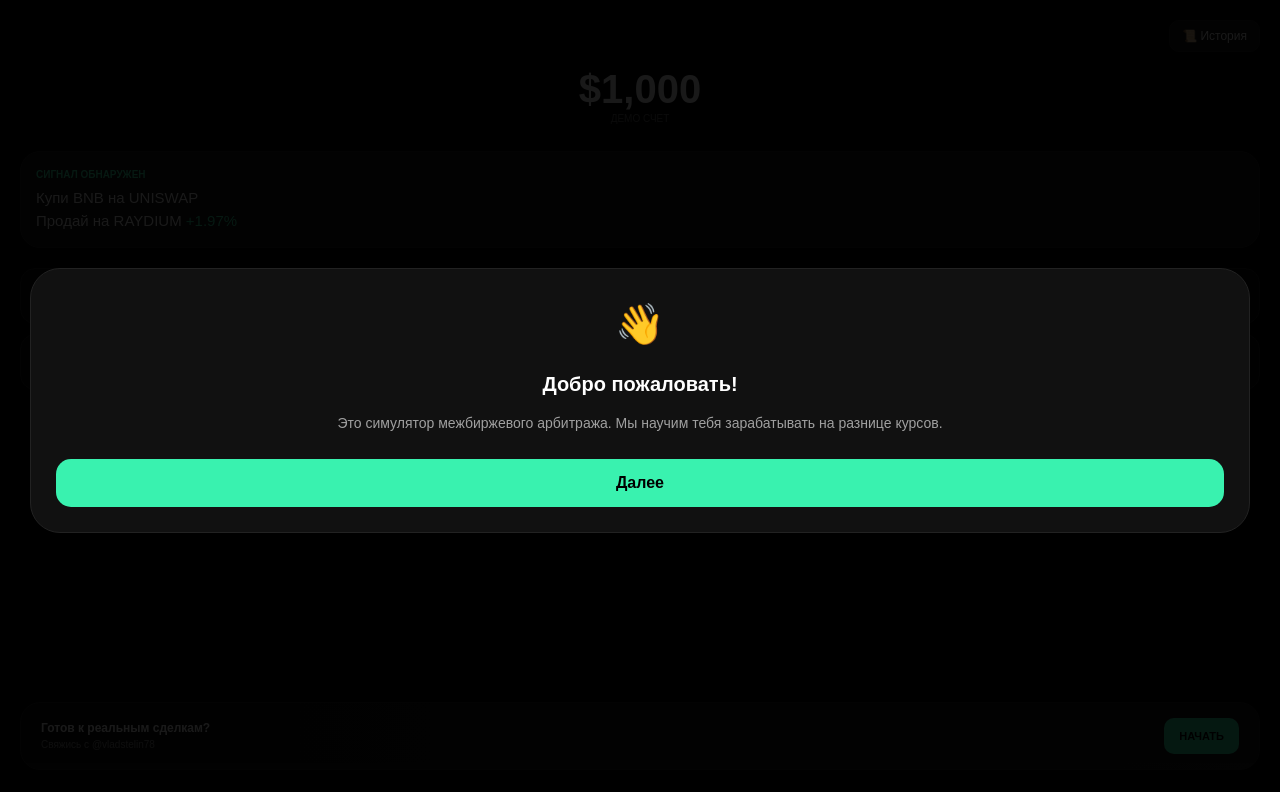
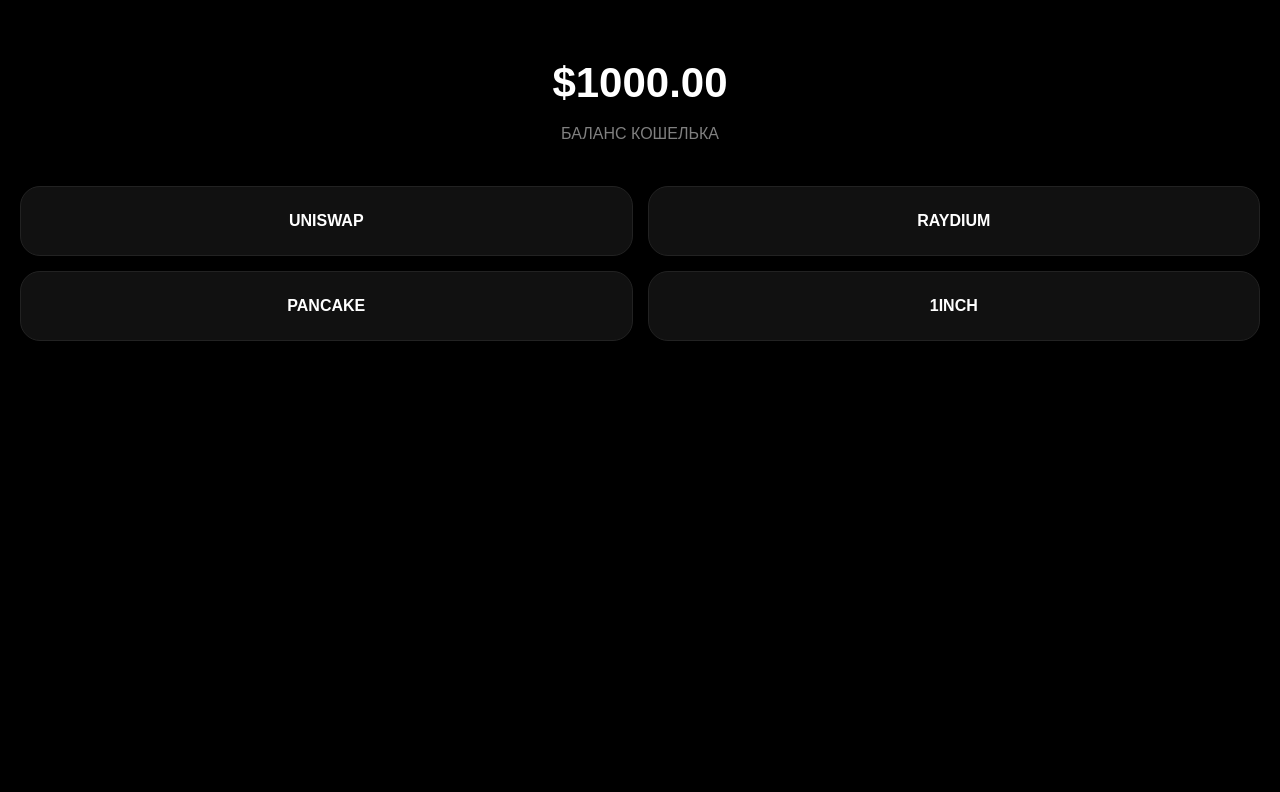
Before and after one commit to katyakuznezc-cmd/treidgame, a React (Vite) app: page / in a window 1280 px wide. Shown: the top 792 px of the page. Built offline with nearby package versions, Linux system fonts and the light colour scheme.

Commit message:
Update App.jsx

```diff
--- a/src/App.jsx
+++ b/src/App.jsx
@@ -1,6 +1,14 @@
 import React, { useState, useEffect } from 'react';
 
-// --- Данные активов и бирж ---
+// --- Константы сетей ---
+const NETWORKS = {
+  ETH: { name: 'Ethereum', icon: 'https://cryptologos.cc/logos/ethereum-eth-logo.png', color: '#627EEA' },
+  BSC: { name: 'BNB Chain', icon: 'https://cryptologos.cc/logos/bnb-bnb-logo.png', color: '#F3BA2F' },
+  SOL: { name: 'Solana', icon: 'https://cryptologos.cc/logos/solana-sol-logo.png', color: '#14F195' },
+  POLY: { name: 'Polygon', icon: 'https://cryptologos.cc/logos/polygon-matic-logo.png', color: '#8247E5' },
+  ARB: { name: 'Arbitrum', icon: 'https://cryptologos.cc/logos/arbitrum-arb-logo.png', color: '#28A0F0' }
+};
+
 const ASSETS = {
   USDT: { symbol: 'USDT', name: 'Tether', price: 1, icon: 'https://cryptologos.cc/logos/tether-usdt-logo.png' },
   SOL: { symbol: 'SOL', name: 'Solana', price: 145.50, icon: 'https://cryptologos.cc/logos/solana-sol-logo.png' },
@@ -8,59 +16,28 @@ const ASSETS = {
   BNB: { symbol: 'BNB', name: 'BNB', price: 605.20, icon: 'https://cryptologos.cc/logos/bnb-bnb-logo.png' },
   DOGE: { symbol: 'DOGE', name: 'Dogecoin', price: 0.16, icon: 'https://cryptologos.cc/logos/dogecoin-doge-logo.png' },
   XRP: { symbol: 'XRP', name: 'XRP', price: 0.62, icon: 'https://cryptologos.cc/logos/xrp-xrp-logo.png' },
-  ADA: { symbol: 'ADA', name: 'Cardano', price: 0.45, icon: 'https://cryptologos.cc/logos/cardano-ada-logo.png' },
-  AVAX: { symbol: 'AVAX', name: 'Avalanche', price: 35.80, icon: 'https://cryptologos.cc/logos/avalanche-avax-logo.png' },
-  MATIC: { symbol: 'MATIC', name: 'Polygon', price: 0.72, icon: 'https://cryptologos.cc/logos/polygon-matic-logo.png' },
-  DOT: { symbol: 'DOT', name: 'Polkadot', price: 7.10, icon: 'https://cryptologos.cc/logos/polkadot-new-dot-logo.png' },
   TRX: { symbol: 'TRX', name: 'TRON', price: 0.12, icon: 'https://cryptologos.cc/logos/tron-trx-logo.png' }
 };
+
 const DEXES = ['UNISWAP', 'RAYDIUM', 'PANCAKE', '1INCH'];
 
-export default function FullAppWithTutorial() {
+export default function AppWithNetworks() {
   const [balanceUSDT, setBalanceUSDT] = useState(() => Number(localStorage.getItem('arb_balance')) || 1000.00);
   const [wallet, setWallet] = useState(() => JSON.parse(localStorage.getItem('arb_wallet')) || {});
-  const [history, setHistory] = useState(() => JSON.parse(localStorage.getItem('arb_history')) || []);
-  const [showTutorial, setShowTutorial] = useState(() => !localStorage.getItem('arb_tut_done'));
-  const [tutStep, setTutStep] = useState(0);
-
   const [activeDex, setActiveDex] = useState(null);
-  const [view, setView] = useState('main');
-  const [signal, setSignal] = useState(null);
+  const [currentNet, setCurrentNet] = useState(NETWORKS.ETH);
+  const [showNetList, setShowNetList] = useState(false);
   const [isProcessing, setIsProcessing] = useState(false);
-  const [notification, setNotification] = useState(null);
-  const [showTokenList, setShowTokenList] = useState(false);
-  const [selectingFor, setSelectingFor] = useState('pay');
   const [payToken, setPayToken] = useState(ASSETS.USDT);
   const [receiveToken, setReceiveToken] = useState(ASSETS.SOL);
   const [amount, setAmount] = useState('');
 
+  // При смене биржи ставим дефолтную сеть
   useEffect(() => {
-    localStorage.setItem('arb_balance', balanceUSDT);
-    localStorage.setItem('arb_wallet', JSON.stringify(wallet));
-    localStorage.setItem('arb_history', JSON.stringify(history));
-  }, [balanceUSDT, wallet, history]);
-
-  useEffect(() => {
-    if (!signal) {
-      const available = Object.values(ASSETS).filter(t => t.symbol !== 'USDT');
-      const coin = available[Math.floor(Math.random() * available.length)];
-      const shuffled = [...DEXES].sort(() => 0.5 - Math.random());
-      const profit = (Math.random() * 1.6 + 1.4).toFixed(2);
-      setSignal({ coin, buyAt: shuffled[0], sellAt: shuffled[1], profit: parseFloat(profit) });
-    }
-  }, [signal]);
-
-  const closeTutorial = () => {
-    setShowTutorial(false);
-    localStorage.setItem('arb_tut_done', 'true');
-  };
-
-  const tutorialSteps = [
-    { t: "Добро пожаловать!", d: "Это симулятор межбиржевого арбитража. Мы научим тебя зарабатывать на разнице курсов." },
-    { t: "Твой баланс", d: "Мы начислили тебе $1000 демо-средств. Используй их для первой сделки." },
-    { t: "Следи за сигналами", d: "В центре экрана появляются 'связки'. Купи монету на одной бирже и продай на другой, чтобы получить профит." },
-    { t: "Реальный счет", d: "Когда наберешься опыта — жми на кнопку связи с менеджером для торговли реальными активами!" }
-  ];
+    if (activeDex === 'PANCAKE') setCurrentNet(NETWORKS.BSC);
+    else if (activeDex === 'RAYDIUM') setCurrentNet(NETWORKS.SOL);
+    else if (activeDex === 'UNISWAP') setCurrentNet(NETWORKS.ETH);
+  }, [activeDex]);
 
   const handleSwap = () => {
     if (!amount || amount <= 0) return;
@@ -71,162 +48,107 @@ export default function FullAppWithTutorial() {
         if (balanceUSDT >= num) {
           setBalanceUSDT(b => b - num);
           setWallet(w => ({ ...w, [receiveToken.symbol]: (w[receiveToken.symbol] || 0) + (num / receiveToken.price) }));
-          setHistory(h => [{ id: Date.now(), details: `Куплено ${receiveToken.symbol}`, valStr: `-$${num.toFixed(2)}`, isPlus: false, time: new Date().toLocaleTimeString([], {hour:'2-digit', minute:'2-digit'}) }, ...h].slice(0, 30));
-          setNotification("Успешно куплено");
         }
       } else {
         const has = wallet[payToken.symbol] || 0;
         if (has >= num) {
-          const isCorrect = activeDex === signal?.sellAt && payToken.symbol === signal?.coin.symbol;
-          const prof = isCorrect ? signal.profit : 0;
-          const finalVal = (num * payToken.price) * (1 + prof/100);
-          setBalanceUSDT(b => b + finalVal);
+          setBalanceUSDT(b => b + (num * payToken.price));
           setWallet(w => ({ ...w, [payToken.symbol]: has - num }));
-          setHistory(h => [{ id: Date.now(), details: `Продажа ${payToken.symbol}`, valStr: `+$${finalVal.toFixed(2)}`, isPlus: true, time: new Date().toLocaleTimeString([], {hour:'2-digit', minute:'2-digit'}) }, ...h].slice(0, 30));
-          setNotification(prof > 0 ? `Профит: +$${(finalVal - (num * payToken.price)).toFixed(2)}` : "Сделка завершена");
-          setSignal(null);
         }
       }
       setIsProcessing(false);
       setAmount('');
-      setTimeout(() => setNotification(null), 3000);
-    }, 6000);
+    }, 5000);
   };
 
-  const theme = activeDex === 'PANCAKE' ? { bg: '#f6f6f9', text: '#280d5f', card: '#fff', input: '#eeeaf4' } :
-                activeDex === 'UNISWAP' ? { bg: '#fff', text: '#000', card: '#f7f8fa', input: '#fff' } :
-                { bg: '#0c0d21', text: '#fff', card: '#14162e', input: 'rgba(0,0,0,0.3)' };
+  const theme = activeDex === 'PANCAKE' ? { bg: '#f6f6f9', text: '#280d5f', card: '#fff' } :
+                activeDex === 'UNISWAP' ? { bg: '#fff', text: '#000', card: '#f7f8fa' } :
+                { bg: '#0c0d21', text: '#fff', card: '#14162e' };
 
   return (
     <div style={{ width: '100vw', height: '100dvh', background: '#000', color: '#fff', fontFamily: 'sans-serif', overflow: 'hidden' }}>
 
-      {/* ТУТОРИАЛ */}
-      {showTutorial && (
-        <div style={{ position: 'fixed', inset: 0, background: 'rgba(0,0,0,0.9)', zIndex: 10000, display: 'flex', alignItems: 'center', justifyContent: 'center', padding: 30 }}>
-          <div style={{ background: '#111', padding: 25, borderRadius: 30, border: '1px solid #222', textAlign: 'center', width: '100%' }}>
-            <div style={{ fontSize: 40, marginBottom: 15 }}>{['👋', '💰', '📉', '🚀'][tutStep]}</div>
-            <h3 style={{ margin: '0 0 10px 0', fontSize: 20 }}>{tutorialSteps[tutStep].t}</h3>
-            <p style={{ opacity: 0.6, fontSize: 14, lineHeight: '1.5', marginBottom: 25 }}>{tutorialSteps[tutStep].d}</p>
-            <button onClick={() => tutStep < 3 ? setTutStep(tutStep + 1) : closeTutorial()}
-                    style={{ width: '100%', background: '#39f2af', color: '#000', border: 'none', padding: 15, borderRadius: 15, fontWeight: 'bold' }}>
-              {tutStep < 3 ? "Далее" : "Понятно!"}
-            </button>
-          </div>
-        </div>
-      )}
-
-      {/* Лист токенов (как в прошлом коде) */}
-      {showTokenList && (
-        <div style={{ position: 'fixed', inset: 0, background: '#000', zIndex: 2000, padding: 20, display: 'flex', flexDirection: 'column' }}>
-          <div style={{ display: 'flex', justifyContent: 'space-between', marginBottom: 20 }}><h3>Токены</h3><button onClick={() => setShowTokenList(false)} style={{ color: '#fff', background: 'none', border: 'none', fontSize: 30 }}>&times;</button></div>
-          <div style={{ overflowY: 'auto' }}>
-            {Object.values(ASSETS).map(t => (
-              <div key={t.symbol} onClick={() => { if (selectingFor === 'pay') setPayToken(t); else setReceiveToken(t); setShowTokenList(false); }}
-                   style={{ display: 'flex', alignItems: 'center', gap: 15, padding: '15px 0', borderBottom: '1px solid #111' }}>
-                <img src={t.icon} width="30" height="30" />
-                <div style={{ flex: 1 }}><b>{t.symbol}</b></div>
-                <div style={{ color: '#39f2af' }}>{t.symbol === 'USDT' ? balanceUSDT.toFixed(2) : (wallet[t.symbol] || 0).toFixed(4)}</div>
-              </div>
+      {/* Главный экран выбора DEX */}
+      {!activeDex && (
+        <div style={{ padding: 20, textAlign: 'center' }}>
+          <h1 style={{ fontSize: 42, margin: '40px 0 10px' }}>${balanceUSDT.toFixed(2)}</h1>
+          <p style={{ opacity: 0.5, marginBottom: 40 }}>БАЛАНС КОШЕЛЬКА</p>
+          <div style={{ display: 'grid', gridTemplateColumns: '1fr 1fr', gap: 15 }}>
+            {DEXES.map(d => (
+              <button key={d} onClick={() => setActiveDex(d)} style={{ background: '#111', border: '1px solid #222', color: '#fff', padding: 25, borderRadius: 20, fontWeight: 'bold' }}>{d}</button>
             ))}
           </div>
         </div>
       )}
 
-      {notification && (
-        <div style={{ position: 'fixed', top: 20, left: '5%', width: '90%', background: '#39f2af', color: '#000', padding: 15, borderRadius: 15, zIndex: 3000, textAlign: 'center', fontWeight: 'bold' }}>{notification}</div>
-      )}
+      {/* Окно биржи */}
+      {activeDex && (
+        <div style={{ height: '100%', background: theme.bg, color: theme.text, display: 'flex', flexDirection: 'column' }}>
 
-      {/* Экран Истории */}
-      {view === 'history' && (
-        <div style={{ height: '100%', padding: 20, display: 'flex', flexDirection: 'column', boxSizing: 'border-box' }}>
-          <div style={{ display: 'flex', justifyContent: 'space-between', alignItems: 'center', marginBottom: 20 }}>
-            <h2 style={{ margin: 0 }}>История</h2>
-            <button onClick={() => setView('main')} style={{ color: '#fff', background: '#222', border: 'none', padding: '8px 15px', borderRadius: 10 }}>Назад</button>
+          {/* HEADER БИРЖИ С ВЫБОРОМ СЕТИ */}
+          <div style={{ padding: '15px 20px', display: 'flex', justifyContent: 'space-between', alignItems: 'center' }}>
+            <div style={{ display: 'flex', alignItems: 'center', gap: 10 }}>
+              <b style={{ fontSize: 18 }}>{activeDex}</b>
+              {/* КНОПКА СЕТИ */}
+              <div onClick={() => setShowNetList(true)} style={{ display: 'flex', alignItems: 'center', gap: 6, background: 'rgba(128,128,128,0.1)', padding: '5px 10px', borderRadius: 12, cursor: 'pointer' }}>
+                <img src={currentNet.icon} width="14" height="14" />
+                <span style={{ fontSize: 11, fontWeight: 'bold' }}>{currentNet.name} ▾</span>
+              </div>
+            </div>
+            <button onClick={() => setActiveDex(null)} style={{ background: 'none', border: 'none', color: 'inherit', fontSize: 14 }}>Выход</button>
           </div>
-          <div style={{ flex: 1, overflowY: 'auto' }}>
-            {history.map(h => (
-              <div key={h.id} style={{ display: 'flex', justifyContent: 'space-between', padding: '12px 0', borderBottom: '1px solid #111' }}>
-                <div><div>{h.details}</div><div style={{ fontSize: 10, opacity: 0.5 }}>{h.time}</div></div>
-                <div style={{ color: h.isPlus ? '#39f2af' : '#ff4d4d', fontWeight: 'bold' }}>{h.valStr}</div>
+
+          <div style={{ padding: 15 }}>
+            <div style={{ background: theme.card, padding: 20, borderRadius: 30, boxShadow: '0 10px 30px rgba(0,0,0,0.05)' }}>
+
+              {/* Поля обмена (упрощенно для примера) */}
+              <div style={{ background: 'rgba(128,128,128,0.05)', padding: 15, borderRadius: 20 }}>
+                <div style={{ fontSize: 11, opacity: 0.6, marginBottom: 10 }}>ВЫ ОТДАЕТЕ</div>
+                <input type="number" value={amount} onChange={e => setAmount(e.target.value)} placeholder="0.0" style={{ background: 'none', border: 'none', fontSize: 28, color: 'inherit', outline: 'none', width: '100%' }} />
               </div>
-            ))}
-          </div>
-        </div>
-      )}
 
-      {/* Главный экран */}
-      {view === 'main' && !activeDex && (
-        <div style={{ padding: 20, height: '100%', display: 'flex', flexDirection: 'column', boxSizing: 'border-box' }}>
-          <div style={{ display: 'flex', justifyContent: 'flex-end', marginBottom: 15 }}>
-            <button onClick={() => setView('history')} style={{ background: '#111', color: '#fff', border: '1px solid #222', padding: '8px 12px', borderRadius: 10, fontSize: 12 }}>📜 История</button>
-          </div>
-          <div style={{ textAlign: 'center', marginBottom: 25 }}>
-            <h1 style={{ fontSize: 40, margin: 0 }}>${balanceUSDT.toLocaleString(undefined, {maximumFractionDigits: 2})}</h1>
-            <div style={{ opacity: 0.4, fontSize: 10 }}>ДЕМО СЧЕТ</div>
-          </div>
-          {signal && (
-            <div style={{ background: '#111', padding: 15, borderRadius: 20, border: '1px solid #222', marginBottom: 20 }}>
-              <div style={{ color: '#39f2af', fontSize: 10, fontWeight: 'bold', marginBottom: 5 }}>СИГНАЛ ОБНАРУЖЕН</div>
-              <div style={{ fontSize: 15 }}>Купи {signal.coin.symbol} на {signal.buyAt}</div>
-              <div style={{ fontSize: 15 }}>Продай на {signal.sellAt} <span style={{ color: '#39f2af' }}>+{signal.profit}%</span></div>
-            </div>
-          )}
-          <div style={{ display: 'grid', gridTemplateColumns: '1fr 1fr', gap: 10, marginBottom: 'auto' }}>
-            {DEXES.map(d => <button key={d} onClick={() => setActiveDex(d)} style={{ background: '#111', border: '1px solid #222', color: '#fff', padding: '18px 0', borderRadius: 15, fontWeight: 'bold' }}>{d}</button>)}
-          </div>
-          {/* Баннер */}
-          <div style={{ background: 'linear-gradient(90deg, #111, #1a1a1a)', padding: '15px 20px', borderRadius: 20, border: '1px solid #222', display: 'flex', alignItems: 'center', gap: 10, marginBottom: 10 }}>
-            <div style={{ flex: 1 }}><div style={{ fontSize: 12, fontWeight: 'bold' }}>Готов к реальным сделкам?</div><div style={{ fontSize: 10, opacity: 0.5 }}>Свяжись с @vladstelin78</div></div>
-            <a href="https://t.me/vladstelin78" style={{ background: '#39f2af', color: '#000', textDecoration: 'none', padding: '10px 15px', borderRadius: 10, fontSize: 11, fontWeight: 'bold' }}>НАЧАТЬ</a>
-          </div>
-        </div>
-      )}
+              <div style={{ textAlign: 'center', margin: '10px 0' }}>↓</div>
 
-      {/* Биржа */}
-      {activeDex && view === 'main' && (
-        <div style={{ height: '100%', background: theme.bg, color: theme.text, animation: 'slideIn 0.3s', boxSizing: 'border-box' }}>
-          <div style={{ padding: 15, display: 'flex', justifyContent: 'space-between', alignItems: 'center' }}>
-            <b style={{ fontSize: 18 }}>{activeDex}</b>
-            <button onClick={() => setActiveDex(null)} style={{ background: 'rgba(0,0,0,0.1)', border: 'none', color: 'inherit', padding: '6px 12px', borderRadius: 10 }}>Назад</button>
-          </div>
-          <div style={{ padding: 15 }}>
-            <div style={{ background: theme.card, padding: 20, borderRadius: 28 }}>
-              <div style={{ background: theme.input, padding: 15, borderRadius: 20 }}>
-                <div style={{ display: 'flex', justifyContent: 'space-between', fontSize: 10, opacity: 0.7 }}><span>ОТДАЕТЕ</span><span onClick={() => setAmount(payToken.symbol === 'USDT' ? balanceUSDT : (wallet[payToken.symbol] || 0))} style={{ color: '#39f2af', fontWeight: 'bold' }}>МАКС</span></div>
-                <div style={{ display: 'flex', justifyContent: 'space-between', marginTop: 10 }}>
-                  <input type="number" value={amount} onChange={e => setAmount(e.target.value)} placeholder="0.0" style={{ background: 'none', border: 'none', fontSize: 24, color: 'inherit', outline: 'none', width: '60%' }} />
-                  <button onClick={() => {setShowTokenList(true); setSelectingFor('pay')}} style={{ background: 'none', border: 'none', color: 'inherit', fontWeight: 'bold' }}>{payToken.symbol} ▾</button>
-                </div>
+              <div style={{ background: 'rgba(128,128,128,0.05)', padding: 15, borderRadius: 20, marginBottom: 20 }}>
+                <div style={{ fontSize: 11, opacity: 0.6, marginBottom: 10 }}>ВЫ ПОЛУЧАЕТЕ</div>
+                <div style={{ fontSize: 28 }}>{amount ? (amount * 1.02).toFixed(2) : '0.0'}</div>
               </div>
-              <div style={{ textAlign: 'center', margin: '10px 0' }}>↓</div>
-              <div style={{ background: theme.input, padding: 15, borderRadius: 20, marginBottom: 20 }}>
-                <div style={{ fontSize: 10, opacity: 0.7 }}>ПОЛУЧАЕТЕ</div>
-                <div style={{ display: 'flex', justifyContent: 'space-between', marginTop: 10 }}>
-                  <div style={{ fontSize: 24 }}>{amount ? (payToken.symbol === 'USDT' ? (amount/receiveToken.price).toFixed(4) : (amount*payToken.price).toFixed(2)) : '0.0'}</div>
-                  <button onClick={() => {setShowTokenList(true); setSelectingFor('receive')}} style={{ background: 'none', border: 'none', color: 'inherit', fontWeight: 'bold' }}>{receiveToken.symbol} ▾</button>
-                </div>
-              </div>
-              <button onClick={handleSwap} style={{ width: '100%', padding: 20, borderRadius: 20, border: 'none', fontSize: 16, fontWeight: 'bold', background: activeDex === 'UNISWAP' ? '#ff007a' : '#39f2af', color: activeDex === 'UNISWAP' ? '#fff' : '#000' }}>
-                {isProcessing ? 'ОБРАБОТКА...' : 'ПОДТВЕРДИТЬ'}
+
+              <button onClick={handleSwap} style={{ width: '100%', padding: 20, borderRadius: 20, border: 'none', background: '#39f2af', color: '#000', fontWeight: 'bold', fontSize: 16 }}>
+                ПОДТВЕРДИТЬ
               </button>
             </div>
           </div>
+
+          {/* Всплывающий список сетей */}
+          {showNetList && (
+            <div style={{ position: 'fixed', inset: 0, background: 'rgba(0,0,0,0.8)', zIndex: 5000, display: 'flex', alignItems: 'flex-end' }}>
+              <div style={{ background: '#111', width: '100%', borderTopLeftRadius: 30, borderTopRightRadius: 30, padding: 25, color: '#fff' }}>
+                <div style={{ display: 'flex', justifyContent: 'space-between', marginBottom: 20 }}>
+                  <b>Выберите сеть</b>
+                  <button onClick={() => setShowNetList(false)} style={{ background: 'none', border: 'none', color: '#fff', fontSize: 20 }}>&times;</button>
+                </div>
+                {Object.values(NETWORKS).map(net => (
+                  <div key={net.name} onClick={() => { setCurrentNet(net); setShowNetList(false); }} style={{ display: 'flex', alignItems: 'center', gap: 15, padding: '15px 0', borderBottom: '1px solid #222' }}>
+                    <img src={net.icon} width="24" height="24" />
+                    <span style={{ fontWeight: currentNet.name === net.name ? 'bold' : 'normal' }}>{net.name}</span>
+                    {currentNet.name === net.name && <span style={{ marginLeft: 'auto', color: '#39f2af' }}>●</span>}
+                  </div>
+                ))}
+              </div>
+            </div>
+          )}
         </div>
       )}
 
       {isProcessing && (
-        <div style={{ position: 'fixed', inset: 0, background: 'rgba(0,0,0,0.96)', zIndex: 5000, display: 'flex', flexDirection: 'column', alignItems: 'center', justifyContent: 'center' }}>
-          <div className="loader"></div>
-          <div style={{ marginTop: 20 }}>ПРОВЕРКА В СЕТИ...</div>
+        <div style={{ position: 'fixed', inset: 0, background: 'rgba(0,0,0,0.9)', zIndex: 6000, display: 'flex', flexDirection: 'column', alignItems: 'center', justifyContent: 'center' }}>
+          <div style={{ width: 40, height: 40, border: '3px solid #111', borderTopColor: '#39f2af', borderRadius: '50%', animation: 'spin 1s linear infinite' }}></div>
+          <p style={{ marginTop: 20 }}>Синхронизация с {currentNet.name}...</p>
         </div>
       )}
 
-      <style>{`
-        @keyframes slideIn { from { transform: translateX(100%); } to { transform: translateX(0); } }
-        .loader { width: 40px; height: 40px; border: 3px solid #111; border-top-color: #39f2af; border-radius: 50%; animation: spin 0.8s linear infinite; }
-        @keyframes spin { to { transform: rotate(360deg); } }
-        * { box-sizing: border-box; }
-      `}</style>
+      <style>{` @keyframes spin { to { transform: rotate(360deg); } } `}</style>
     </div>
   );
 }
```
